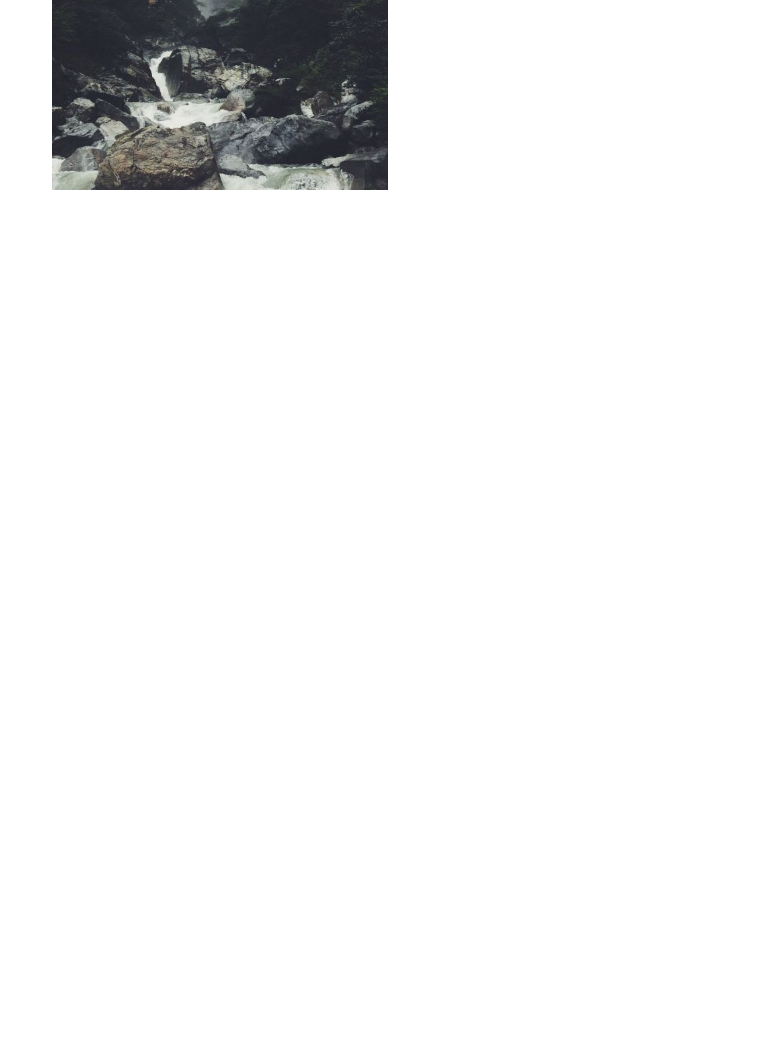
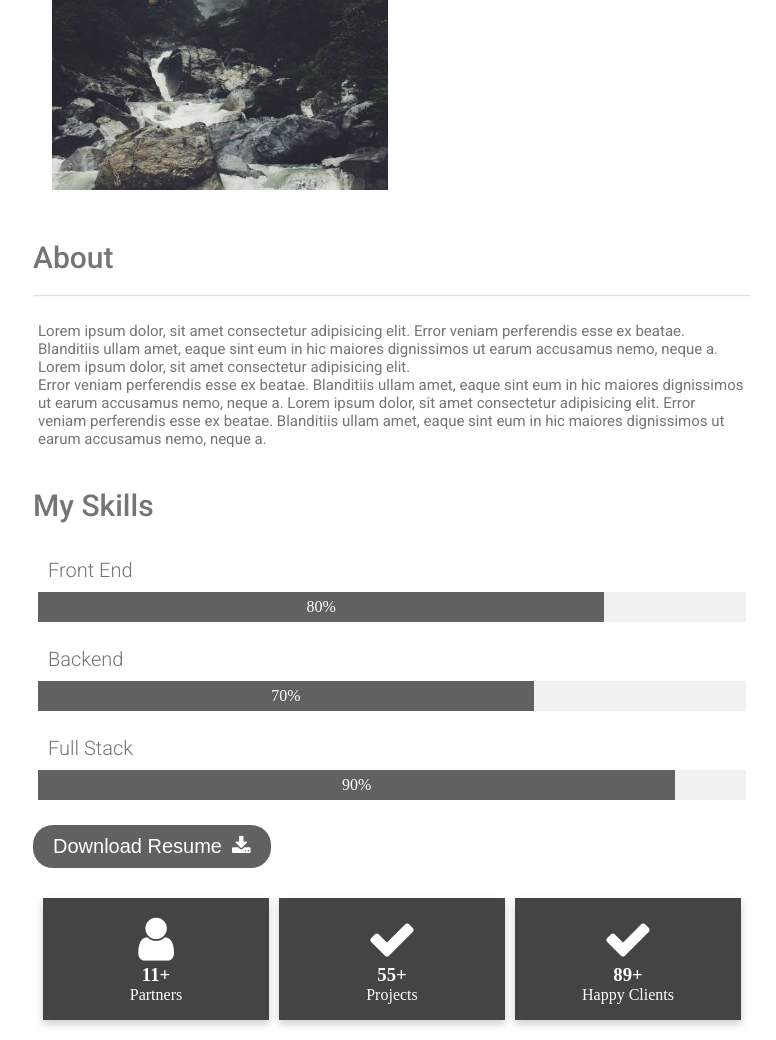
Before and after one commit to Mahmudur-Rahman-Salman/Portfolio-Project-1, a plain HTML site: page index.html in a window 1280 px wide. Shown: the part 1183-2223 px from the top of the page, without its empty margins (504-1280 px from the left). Before the commit the page ends 1413 px from the top, so only its background shows below. Drawn offline with Linux system fonts and the light colour scheme.

Commit message:
about section

```diff
--- a/index.html
+++ b/index.html
@@ -41,6 +41,79 @@
           </div>
         </div>
       </div>
+
+      <!-- About -->
+      <div class="about">
+        <h2>About</h2>
+        <hr />
+        <div>
+          <p>
+            Lorem ipsum dolor, sit amet consectetur adipisicing elit. Error
+            veniam perferendis esse ex beatae. Blanditiis ullam amet, eaque sint
+            eum in hic maiores dignissimos ut earum accusamus nemo, neque a.
+            Lorem ipsum dolor, sit amet consectetur adipisicing elit.
+            <br />
+            Error veniam perferendis esse ex beatae. Blanditiis ullam amet,
+            eaque sint eum in hic maiores dignissimos ut earum accusamus nemo,
+            neque a. Lorem ipsum dolor, sit amet consectetur adipisicing elit.
+            Error veniam perferendis esse ex beatae. Blanditiis ullam amet,
+            eaque sint eum in hic maiores dignissimos ut earum accusamus nemo,
+            neque a.
+          </p>
+        </div>
+      </div>
+      <!-- My SKills -->
+      <div class="myskills">
+        <h2>My Skills</h2>
+        <div class="progressbar-heading">
+          <h4>Front End</h4>
+          <div id="myProgress">
+            <div id="myBar1">80%</div>
+          </div>
+        </div>
+        <div class="progressbar-heading">
+          <h4>Backend</h4>
+          <div id="myProgress">
+            <div id="myBar2">70%</div>
+          </div>
+        </div>
+        <div class="progressbar-heading">
+          <h4>Full Stack</h4>
+          <div id="myProgress">
+            <div id="myBar3">90%</div>
+          </div>
+        </div>
+        <button>Download Resume<i class="fa fa-download btn"></i></button>
+        <br />
+        <!-- section counter -->
+        <div class="section-counter">
+          <div class="row">
+            <div class="column">
+              <div class="card">
+                <p><i class="fa fa-user"></i></p>
+                <h3>11+</h3>
+                <p>Partners</p>
+              </div>
+            </div>
+
+            <div class="column">
+              <div class="card">
+                <p><i class="fa fa-check"></i></p>
+                <h3>55+</h3>
+                <p>Projects</p>
+              </div>
+            </div>
+
+            <div class="column">
+              <div class="card">
+                <p><i class="fa fa-check"></i></p>
+                <h3>89+</h3>
+                <p>Happy Clients</p>
+              </div>
+            </div>
+          </div>
+        </div>
+      </div>
     </div>
 
     <script src="script.js"></script>
--- a/style.css
+++ b/style.css
@@ -1,4 +1,4 @@
-@import url('https://fonts.googleapis.com/css2?family=Roboto:wght@300;400;500;700&display=swap');
+@import url("https://fonts.googleapis.com/css2?family=Roboto:wght@300;400;500;700&display=swap");
 * {
   margin: 0;
   padding: 0;
@@ -71,10 +71,10 @@
   padding: 10px;
   color: #757575;
 }
-.portfolio hr{
-    color: #757575;
-    opacity: .3;
-    margin: 10px;
+.portfolio hr {
+  color: #757575;
+  opacity: 0.3;
+  margin: 10px;
 }
 .portfolio .row {
   display: flex;
@@ -84,7 +84,6 @@
 }
 .portfolio .column {
   flex: 35%;
-  justify-content: space-between;
   padding: 0 4px;
 }
 .portfolio .column img {
@@ -100,3 +99,142 @@
     max-width: 100%;
   }
 }
+
+/* About */
+.about {
+  margin: 15px;
+}
+.about h2 {
+  font-family: "Roboto", sans-serif;
+  font-size: 30px;
+  font-weight: 500;
+  padding: 10px;
+  color: #757575;
+}
+.about hr {
+  color: #757575;
+  opacity: 0.3;
+  margin: 10px;
+}
+.about p {
+  font-family: "Roboto", sans-serif;
+  font-size: 15px;
+  font-weight: 400;
+  padding: 15px;
+  color: #757575;
+}
+.myskills {
+  margin: 15px;
+}
+.myskills h2 {
+  font-family: "Roboto", sans-serif;
+  font-size: 30px;
+  font-weight: 500;
+  padding: 10px;
+  color: #757575;
+}
+.myskills .progressbar-heading {
+  margin: 15px;
+}
+.myskills .progressbar-heading h4 {
+  font-family: "Roboto", sans-serif;
+  font-size: 20px;
+  font-weight: 300;
+  padding: 10px;
+  color: #757575;
+}
+#myProgress {
+  width: 100%;
+  background-color: #f1f1f1;
+}
+
+#myBar1 {
+  width: 80%;
+  height: 30px;
+  background-color: #616161;
+  text-align: center;
+  line-height: 30px;
+  color: white;
+}
+#myBar2 {
+  width: 70%;
+  height: 30px;
+  background-color: #616161;
+  text-align: center;
+  line-height: 30px;
+  color: white;
+}
+#myBar3 {
+  width: 90%;
+  height: 30px;
+  background-color: #616161;
+  text-align: center;
+  line-height: 30px;
+  color: white;
+}
+.myskills button {
+  background-color: #616161;
+  border: none;
+  border-radius: 20px;
+  color: white;
+  margin: 10px;
+  padding: 10px 20px;
+  cursor: pointer;
+  font-size: 20px;
+}
+.myskills button:hover {
+  background-color: #757575;
+}
+.myskills button .btn {
+  margin-left: 10px;
+}
+
+/* section counter */
+/* Float four columns side by side */
+.section-counter{
+  margin: 15px;
+}
+.section-counter .column {
+
+  width: 35%;
+  padding: 5px 5px;
+}
+
+.section-counter .row {
+  margin: 0 auto;
+  width: 100%;
+  display: flex;
+}
+
+/* Clear floats after the columns */
+.section-counter .row:after {
+  content: "";
+  display: table;
+  clear: both;
+}
+
+/* Responsive columns */
+@media screen and (max-width: 900px) {
+  .section-counter .row {
+
+    display: block;
+    margin-bottom: 10px;
+  }
+  .section-counter .column {
+    text-align: center;
+    width: 100%;
+  }
+}
+
+/* Style the counter cards */
+.section-counter .card {
+  box-shadow: 0 4px 8px 0 rgba(0, 0, 0, 0.2);
+  padding: 16px;
+  text-align: center;
+  background-color: #444;
+  color: white;
+}
+
+.section-counter .fa {
+  font-size: 50px;
+}
```
